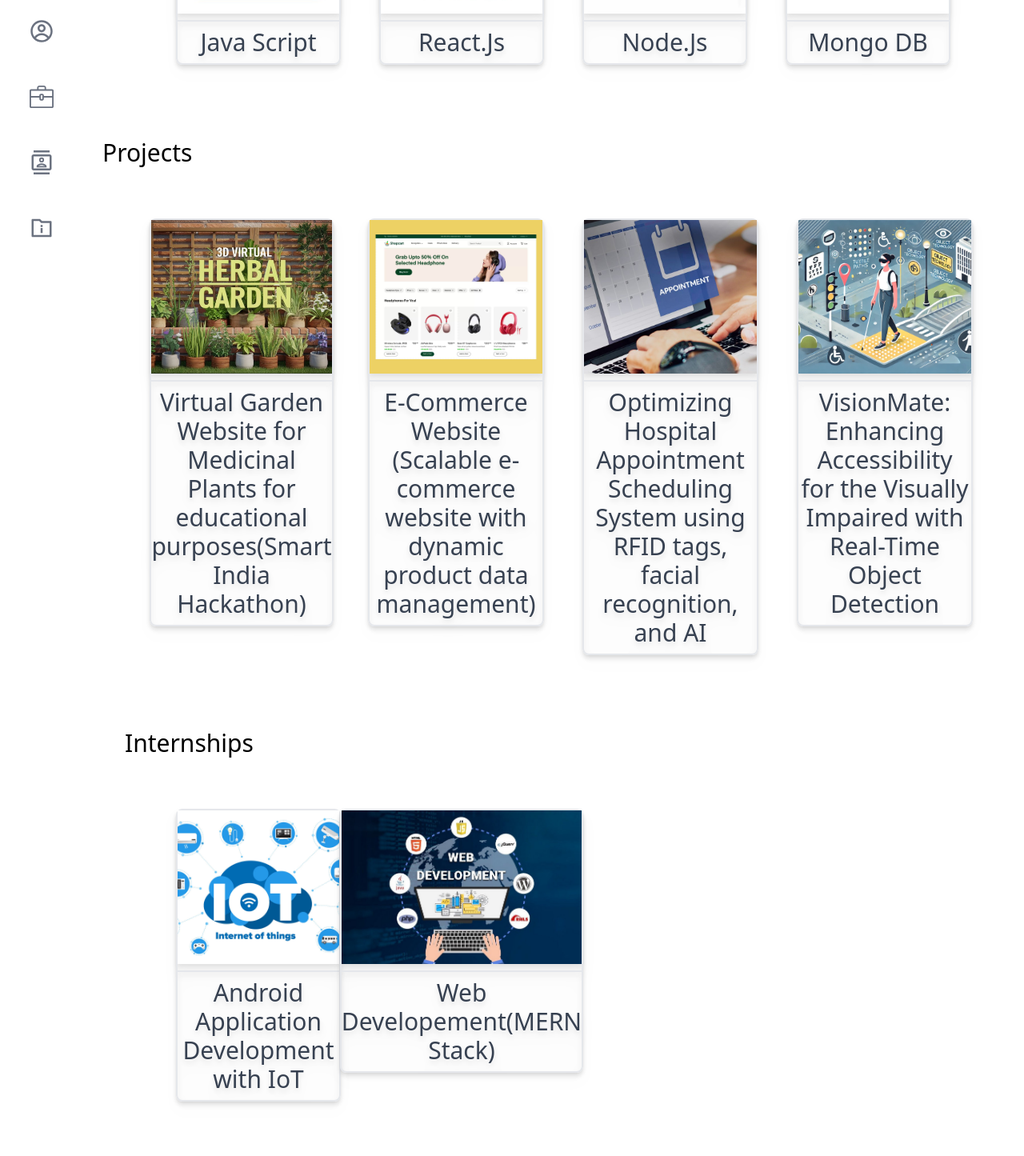
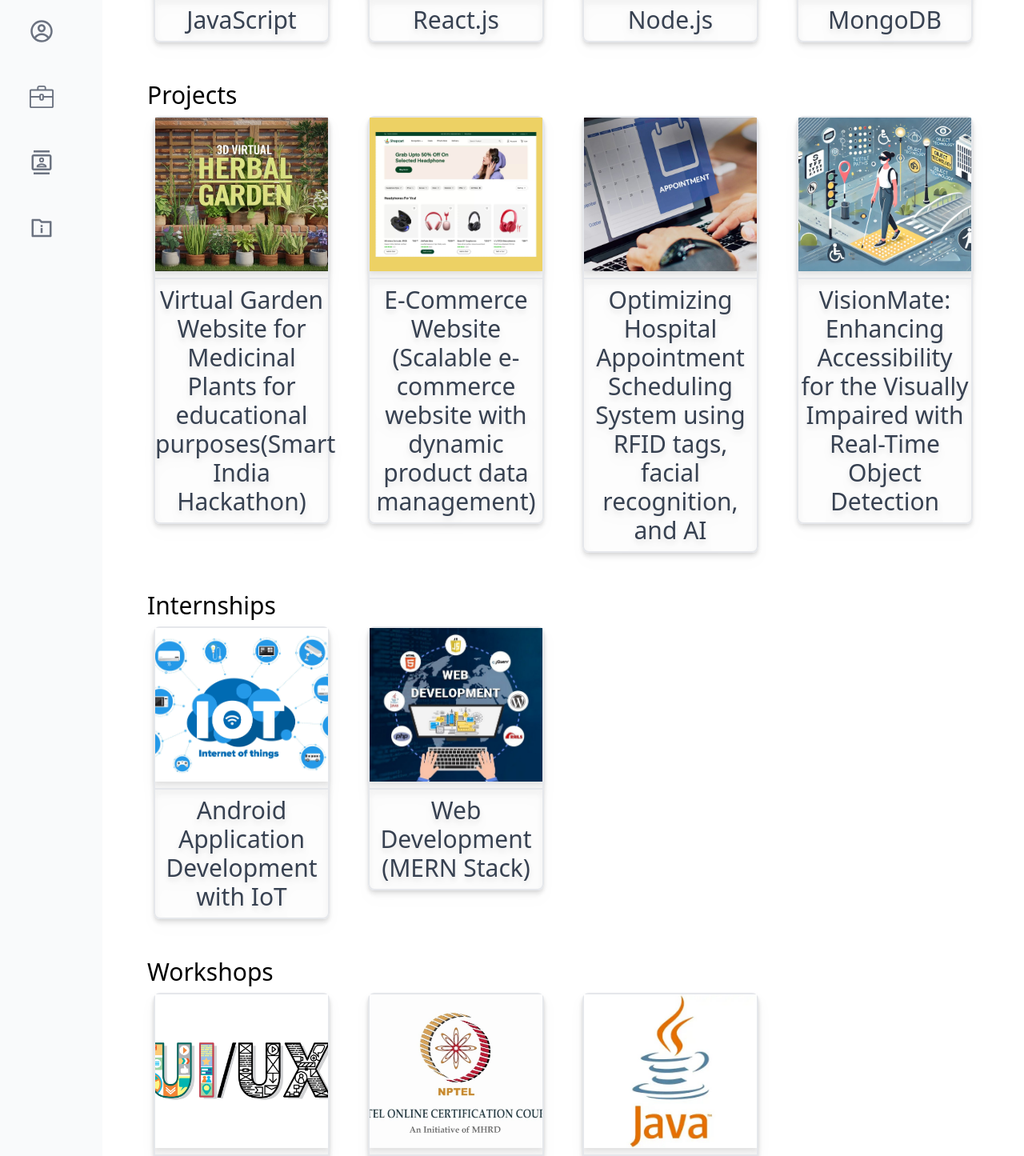
Before and after one commit to MaherHazbaz/Portfoli, a React (Vite) app in the folder client/: page /projects in a window 1280 px wide. Shown: the part 305-1750 px from the top of the page at 80% size. Built offline with nearby package versions, Linux system fonts and the light colour scheme; the HTML template or start-up script is replaced by a standard one.

Commit message:
responsive

```diff
--- /dev/null
+++ b/client/src/Layouts/RightNavbar.jsx
@@ -0,0 +1,61 @@
+import React, { useState } from 'react';
+import linkedin from "../Animations/linkedin.json";
+import instagram from "../Animations/instagram.json";
+import gmail from "../Animations/gmail.json";
+import github from "../Animations/github.json";
+import { IoArrowBackCircleOutline } from "react-icons/io5";
+import { Link } from "react-router-dom";
+import Lottie from "lottie-react";
+
+const RightNavbar = () => {
+    // State to control visibility
+    const [isVisible, setIsVisible] = useState(true);
+
+    // Toggle visibility function
+    const toggleVisibility = () => {
+        setIsVisible(!isVisible);
+    };
+
+    return (
+        <>
+            <div
+                className={`fixed bottom-5 right-6 bg-gray-800 border-white border text-white rounded-l-full shadow-lg p-3 transition-transform duration-500 ${isVisible ? "translate-x-0" : "translate-x-full"}`}
+            >
+                <div className="flex flex-col sm:flex-row space-y-3 sm:space-y-0 sm:space-x-7">
+                    {/* Social Links */}
+                    {[linkedin, instagram, gmail, github, instagram].map((icon, index) => (
+                        <div key={index} className="relative group flex flex-col items-center">
+                            <a
+                                href="#"
+                                target="_blank"
+                                rel="noopener noreferrer"
+                                className="relative"
+                            >
+                                <Lottie
+                                    animationData={icon}
+                                    className="h-8 w-8 sm:h-12 sm:w-12 transform transition-transform duration-300 group-hover:scale-110"
+                                    loop
+                                />
+                            </a>
+                            <span className="mt-2 text-xs sm:text-sm font-medium text-white opacity-0 transition-opacity duration-300 group-hover:opacity-100">
+                                {["LinkedIn", "Instagram", "Gmail", "GitHub", "Instagram"][index]}
+                            </span>
+                        </div>
+                    ))}
+                </div>
+            </div>
+
+            {/* Toggle Button */}
+            <button
+                onClick={toggleVisibility} // Corrected function name
+                className="fixed bottom-10 right-9 z-10 bg-gray-800 border-2 border-white text-white rounded-full p-4 shadow-lg focus:outline-none hover:bg-gray-700 hover:border-1 hover:border-white transition"
+            >
+                <IoArrowBackCircleOutline
+                    className={`text-3xl transform transition-transform duration-300 ${isVisible ? "-rotate-180" : "rotate-0"}`}
+                />
+            </button>
+        </>
+    );
+};
+
+export default RightNavbar;
--- a/client/src/Pages/Portfolio.jsx
+++ b/client/src/Pages/Portfolio.jsx
@@ -15,12 +15,7 @@ const Portfolio = () => {
     <>
       <div className="flex h-screen">
         {/* Full-screen Background Animation */}
-        <div className="absolute -outline-offset-8">
-          <Lottie
-            animationData={sea}
-            className="w-full h-full object-center"
-          />
-        </div>
+
 
         {/* Left-side Navbar */}
         <div className="flex flex-col items-center relative z-10">
@@ -67,6 +62,12 @@ const Portfolio = () => {
     </div>
   </div>
 </div>
+        <div className="absolute bottom-0">
+          <Lottie
+            animationData={sea}
+            className="w-full h-full object-bottom"
+          />
+        </div>
 
 
       </div>
--- a/client/src/Pages/Projects.jsx
+++ b/client/src/Pages/Projects.jsx
@@ -1,28 +1,28 @@
-import React from 'react'
+import React from "react";
 import { Link } from "react-router-dom";
 import Navbar from "../Layouts/Navbar";
-import vg from "../Images/vg.jpg"
-import ec from "../Images/ec.jpg"
-import ap from "../Images/ap.jpg"
-import vs from "../Images/vs.jpg"
-import re from "../Images/re.jpg"
-import js from "../Images/js.jpg"
-import no from "../Images/no.jpg"
-import mo from "../Images/mo.jpg"
-import iot from "../Images/iot.jpg"
-import web from "../Images/web.jpg"
-import uiux from "../Images/UIUX.jpg"
-import nptel from "../Images/NPTEL.jpg"
-import java from "../Images/java.jpg"
+import vg from "../Images/vg.jpg";
+import ec from "../Images/ec.jpg";
+import ap from "../Images/ap.jpg";
+import vs from "../Images/vs.jpg";
+import re from "../Images/re.jpg";
+import js from "../Images/js.jpg";
+import no from "../Images/no.jpg";
+import mo from "../Images/mo.jpg";
+import iot from "../Images/iot.jpg";
+import web from "../Images/web.jpg";
+import uiux from "../Images/UIUX.jpg";
+import nptel from "../Images/NPTEL.jpg";
+import java from "../Images/java.jpg";
 
 const Frame = ({ imageUrl, link, label }) => (
   <div className="text-center">
-    <div className="p-2 rounded-lg  drop-shadow-lg transition-transform transform hover:scale-105 duration-300 ease-in-out ">
+    <div className="p-2 rounded-lg drop-shadow-lg transition-transform transform hover:scale-105 duration-300 ease-in-out">
       <div className="border-2 border-gray-200 bg-white bg-opacity-10 rounded-lg backdrop-filter backdrop-blur-lg shadow-md hover:shadow-lg hover:backdrop-blur-xl transition-all duration-300">
         <img
           src={imageUrl}
           alt={label}
-          className="w-full h-48 object-cover rounded-none mb-2 "
+          className="w-full h-48 object-cover rounded-none mb-2"
         />
         <Link to={link}>
           <button className="w-full bg-transparent border-t-2 border-gray-200 text-gray-700 hover:text-gray-900 hover:bg-slate-50 transition-all duration-300 py-2">
@@ -33,27 +33,32 @@ const Frame = ({ imageUrl, link, label }) => (
     </div>
   </div>
 );
+
 const Projects = () => {
   return (
-    <>
-      <div className="flex h-screen">
+    <div className="grid grid-cols-1 lg:grid-cols-[auto,1fr] h-full">
       {/* Left-side Navbar */}
-        <div className=" flex flex-col items-center ">
+      <div className="bg-gray-50">
         <Navbar />
       </div>
-        <div className="grid grid-flow-row">
-          <div className="p-7 text-3xl ">
+
+      {/* Main Content */}
+      <div className="p-5 sm:p-10 lg:p-14">
+        {/* Skills Section */}
+        <div className="text-3xl mb-10">
           <h1>Skills</h1>
-            <div className="relative z-10 grid grid-cols-1 sm:grid-cols-2 lg:grid-cols-4 gap-8 p-10 sm:p-14 justify-items-center text-2xl sm:text-3xl font-thin rounded-lg ">
-              <Frame imageUrl={js} label={"Java Script"} />
-              <Frame imageUrl={re} label={"React.Js"} />
-              <Frame imageUrl={no} label={"Node.Js"} />
-              <Frame imageUrl={mo} label={"Mongo DB"} />
+          <div className="grid grid-cols-1 sm:grid-cols-2 lg:grid-cols-4 gap-8">
+            <Frame imageUrl={js} label={"JavaScript"} />
+            <Frame imageUrl={re} label={"React.js"} />
+            <Frame imageUrl={no} label={"Node.js"} />
+            <Frame imageUrl={mo} label={"MongoDB"} />
           </div>
         </div>
-          <div className="text-3xl">
+
+        {/* Projects Section */}
+        <div className="text-3xl mb-10">
           <h1>Projects</h1>
-            <div className="relative z-10 grid grid-cols-1 sm:grid-cols-2 lg:grid-cols-4 gap-8 p-10 sm:p-14 justify-items-center text-2xl sm:text-3xl font-thin rounded-lg">
+          <div className="grid grid-cols-1 sm:grid-cols-2 lg:grid-cols-4 gap-8">
             <Link to="/vg">
               <Frame
                 imageUrl={vg}
@@ -88,38 +93,49 @@ const Projects = () => {
             </Link>
           </div>
         </div>
-          <div className="p-7 text-3xl">
+
+
+        {/* Internships Section */}
+        <div className="text-3xl mb-10">
           <h1>Internships</h1>
-            <div className="relative z-10 grid grid-cols-1 sm:grid-cols-2 lg:grid-cols-4 gap-8 p-10 sm:p-14 justify-items-center text-2xl sm:text-3xl font-thin rounded-lg">
+          <div className="grid grid-cols-1 sm:grid-cols-2 lg:grid-cols-4 gap-8">
             <Frame
               imageUrl={iot}
               label={"Android Application Development with IoT"}
+              link="/internships/iot"
             />
-
-              <Frame imageUrl={web} label={"Web Developement(MERN Stack)"} />
+            <Frame
+              imageUrl={web}
+              label={"Web Development (MERN Stack)"}
+              link="/internships/web-development"
+            />
           </div>
         </div>
-          <div className="p-7 text-3xl">
+
+        {/* Workshops Section */}
+        <div className="text-3xl">
           <h1>Workshops</h1>
-            <div className="relative z-10 grid grid-cols-1 sm:grid-cols-2 lg:grid-cols-4 gap-8 p-10 sm:p-14 justify-items-center text-2xl sm:text-3xl font-thin rounded-lg">
+          <div className="grid grid-cols-1 sm:grid-cols-2 lg:grid-cols-4 gap-8">
             <Frame
               imageUrl={uiux}
-                label={
-                  "UI/UX design workshop on creating application interfaces"
-                }
+              label={"UI/UX Design Workshop"}
+              link="/workshops/uiux"
             />
-
             <Frame
               imageUrl={nptel}
-                label={"NPTEL course on Software Testing"}
+              label={"NPTEL Course on Software Testing"}
+              link="/workshops/nptel"
             />
-              <Frame imageUrl={java} label={"Workshop on Java Programming"} />
+            <Frame
+              imageUrl={java}
+              label={"Workshop on Java Programming"}
+              link="/workshops/java"
+            />
           </div>
         </div>
       </div>
     </div>
-    </>
   );
-}
+};
 
-export default Projects
+export default Projects;
```
Also changed, not shown: client/src/Pages/Explore.jsx (+11 -115 lines). Lines whose indentation alone changed are shown as unchanged.
